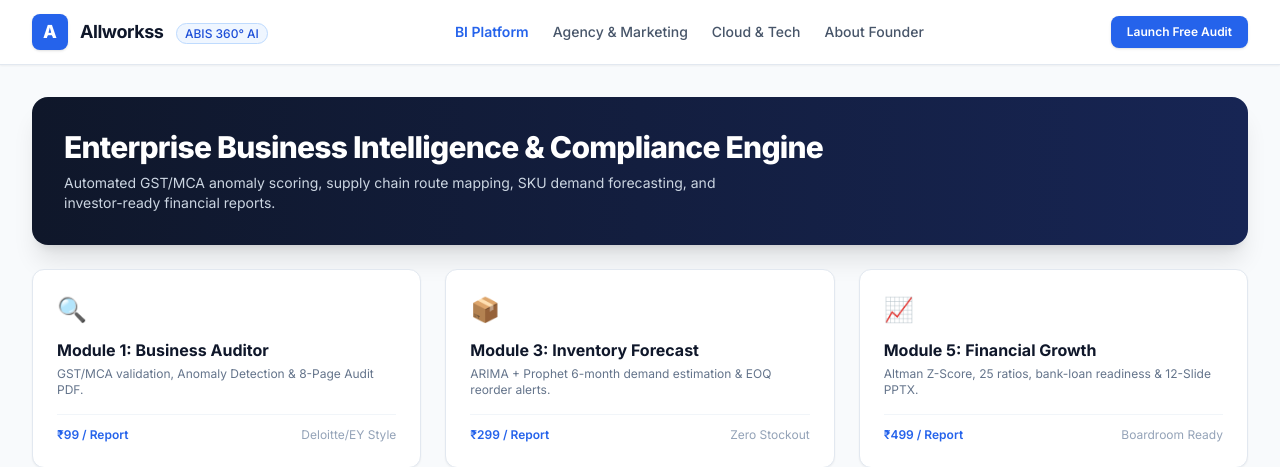
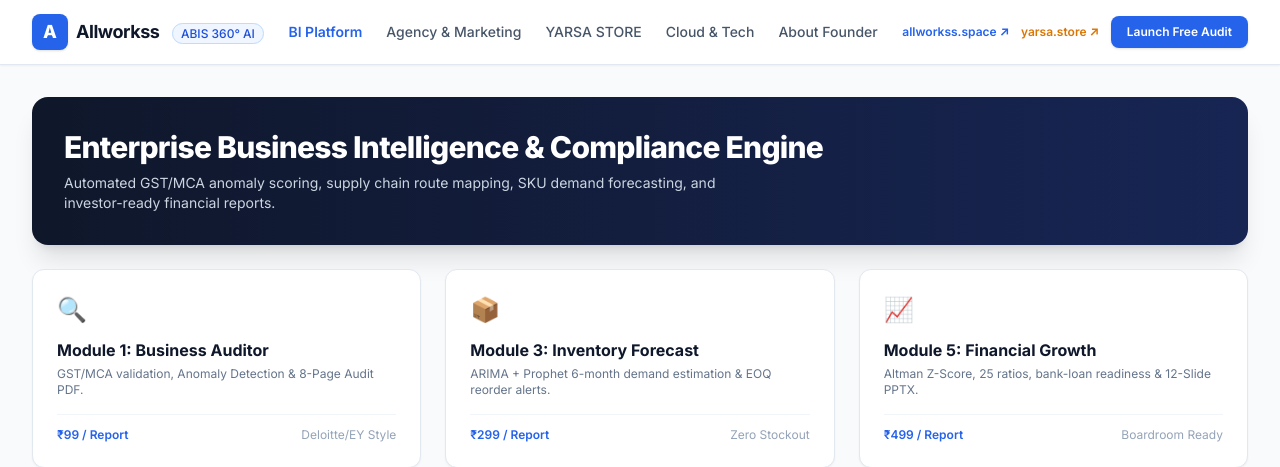
Before and after one commit to AllWorkss/AllWorkss.in, a Python web app: template templates/dashboard.html in a window 1280 px wide. Shown: the top 467 px of the page. Run offline with Jinja, Linux system fonts and the light colour scheme; the template is opened without the code that fills it, so the values that code supplies are empty; some libraries are stand-ins or nearby versions.

Commit message:
feat(seo): configure dual-domain routing for allworkss.in, allworkss.space, and yarsa.store with Yasar Intakhab Khan entity markup

```diff
--- a/public/robots.txt
+++ b/public/robots.txt
@@ -1,10 +1,10 @@
 User-agent: *
 Allow: /
-Allow: /templates/
 Allow: /static/
 Disallow: /tmp/
 Disallow: /api/v1/internal/
-Disallow: /admin/
 
+Sitemap: https://allworkss.in/sitemap.xml
 Sitemap: https://allworkss.space/sitemap.xml
-Host: https://allworkss.space
+Sitemap: https://yarsa.store/sitemap.xml
+Host: https://allworkss.in
--- a/templates/dashboard.html
+++ b/templates/dashboard.html
@@ -4,13 +4,13 @@
   <!-- Primary Meta Tags -->
   <meta charset="UTF-8">
   <meta name="viewport" content="width=device-width, initial-scale=1.0">
-  <title>Allworkss ABIS — 360° AI Business Intelligence Suite &amp; Digital Agency</title>
-  <meta name="title" content="Allworkss ABIS — 360° AI Business Intelligence Suite &amp; Digital Agency">
-  <meta name="description" content="AI platform &amp; agency for Indian SMEs, CAs &amp; Enterprises. Automated GST/MCA compliance audits, ARIMA inventory forecasting, Meta Ads CAPI, technical SEO, and 8-page investor PDF reports.">
-  <meta name="keywords" content="Business Intelligence India, SME GST Audit Software, MCA Anomaly Detection, Demand Forecasting ARIMA, Meta Ads Agency Mumbai, Cloud Management GCP, Allworkss ABIS, Yasar Khan">
+  <title>Allworkss ABIS — 360° AI Business Intelligence Suite, Digital Agency & YARSA STORE</title>
+  <meta name="title" content="Allworkss ABIS — 360° AI Business Intelligence Suite, Digital Agency & YARSA STORE">
+  <meta name="description" content="Official Enterprise Ecosystem for YARSA ALLWORKSS (OPC) PVT LTD. Platform features ABIS 360° AI (allworkss.space), Agency Consultancy (allworkss.in), and YARSA STORE (yarsa.store). Founder: Yasar Intakhab Khan.">
+  <meta name="keywords" content="Business Intelligence India, SME GST Audit Software, MCA Anomaly Detection, Demand Forecasting ARIMA, Meta Ads Agency Mumbai, Cloud Management GCP, YARSA STORE, Yasar Khan">
   <meta name="author" content="Yasar Intakhab Khan">
   <meta name="robots" content="index, follow, max-snippet:-1, max-image-preview:large, max-video-preview:-1">
-  <link rel="canonical" href="https://allworkss.space/">
+  <link rel="canonical" href="https://allworkss.in/">
 
   <!-- Geo & Regional Targeting (Thane, Mumbai, India) -->
   <meta name="geo.region" content="IN-MH">
@@ -18,97 +18,60 @@
   <meta name="geo.position" content="19.2183;72.9781">
   <meta name="ICBM" content="19.2183, 72.9781">
 
-  <!-- Open Graph / Facebook / Meta Ads Preview -->
-  <meta property="og:type" content="website">
-  <meta property="og:url" content="https://allworkss.space/">
-  <meta property="og:title" content="Allworkss ABIS — 360° AI Business Intelligence Suite &amp; Growth Agency">
-  <meta property="og:description" content="Instant business health audits, demand predictions, supply chain optimization &amp; boardroom PPTX decks in under 3 minutes.">
-  <meta property="og:image" content="https://allworkss.space/static/images/og-abis-preview.webp">
-  <meta property="og:site_name" content="Allworkss">
-  <meta property="og:locale" content="en_IN">
-
-  <!-- Twitter Meta -->
-  <meta name="twitter:card" content="summary_large_image">
-  <meta name="twitter:url" content="https://allworkss.space/">
-  <meta name="twitter:title" content="Allworkss ABIS — Enterprise AI for Indian SMEs">
-  <meta name="twitter:description" content="Comprehensive GST compliance, inventory optimization, and full-stack digital growth services.">
-  <meta name="twitter:image" content="https://allworkss.space/static/images/og-abis-preview.webp">
-
-  <!-- JSON-LD Multi-Entity Structured Data -->
+  <!-- Person & Organization Multi-Schema Injection -->
   <script type="application/ld+json">
   {
     "@context": "https://schema.org",
     "@graph": [
       {
-        "@type": "SoftwareApplication",
-        "@id": "https://allworkss.space/#software",
-        "name": "Allworkss Business Intelligence Suite (ABIS)",
-        "applicationCategory": "BusinessApplication",
-        "operatingSystem": "All Cloud & Modern Web Browsers",
-        "offers": [
-          {
-            "@type": "Offer",
-            "name": "Module 1 Business Auditor",
-            "price": "99.00",
-            "priceCurrency": "INR"
+        "@type": "Person",
+        "@id": "https://allworkss.in/#yasar-khan",
+        "name": "Yasar Intakhab Khan",
+        "jobTitle": "Founder & Chief Technology Officer",
+        "worksFor": {
+          "@type": "Organization",
+          "name": "YARSA ALLWORKSS (OPC) PRIVATE LIMITED",
+          "url": "https://allworkss.in"
         },
-          {
-            "@type": "Offer",
-            "name": "Module 5 Financial Growth Engine",
-            "price": "499.00",
-            "priceCurrency": "INR"
-          }
+        "url": "https://allworkss.in",
+        "sameAs": [
+          "https://github.com/AllWorkss",
+          "https://allworkss.in/credentials",
+          "https://allworkss.space"
         ],
-        "author": {
-          "@type": "Person",
-          "name": "Yasar Intakhab Khan",
-          "jobTitle": "Founder & Chief Technology Officer"
-        }
-      },
-      {
-        "@type": "LocalBusiness",
-        "@id": "https://allworkss.space/#business",
-        "name": "Allworkss Consultancy & Digital Solutions",
-        "url": "https://allworkss.space",
-        "telephone": "+91-9967376681",
-        "priceRange": "₹₹",
-        "address": {
-          "@type": "PostalAddress",
-          "addressLocality": "Thane",
-          "addressRegion": "Maharashtra",
-          "addressCountry": "IN"
-        },
-        "founder": {
-          "@type": "Person",
-          "name": "Yasar Intakhab Khan"
-        },
+        "alumniOf": "Mumbai Metropolitan Region Tech Ecosystem",
         "knowsAbout": [
-          "GST & MCA Compliance Auditing",
-          "Technical SEO & Programmatic Indexing",
-          "Meta Ads CAPI & Conversion Optimization",
-          "Cloud Serverless Architecture (GCP & Docker)",
-          "B2B Sales Funnel Architecture"
+          "Full-Stack Python FastAPI Engineering",
+          "Enterprise Business Intelligence & Compliance",
+          "GST & MCA Financial Anomaly Auditing",
+          "Machine Learning Forecasting (ARIMA & Isolation Forest)",
+          "Performance Marketing & Meta Ads CAPI Architecture",
+          "Cloud Containerization (Google Cloud Run & Docker)"
         ]
       },
       {
-        "@type": "FAQPage",
-        "@id": "https://allworkss.space/#faq",
-        "mainEntity": [
+        "@type": "Organization",
+        "@id": "https://allworkss.in/#organization",
+        "name": "YARSA ALLWORKSS (OPC) PRIVATE LIMITED",
+        "url": "https://allworkss.in",
+        "founder": {
+          "@id": "https://allworkss.in/#yasar-khan"
+        },
+        "subOrganization": [
           {
-            "@type": "Question",
-            "name": "How does the ABIS Business Auditor validate GST & MCA filings?",
-            "acceptedAnswer": {
-              "@type": "Answer",
-              "text": "The platform analyzes official MCA data structures, validates 15-digit GSTIN formats, and uses statistical Isolation Forest anomaly algorithms to detect operational and compliance discrepancies instantly."
-            }
+            "@type": "SoftwareApplication",
+            "@id": "https://allworkss.space/#abis-software",
+            "name": "Allworkss Business Intelligence Suite (ABIS)",
+            "url": "https://allworkss.space",
+            "applicationCategory": "BusinessApplication",
+            "operatingSystem": "Cloud-based Web Platform"
           },
           {
-            "@type": "Question",
-            "name": "What reports are generated after the AI analysis?",
-            "acceptedAnswer": {
-              "@type": "Answer",
-              "text": "Users receive an instant 8-page Deloitte/EY style enterprise PDF audit report alongside a 12-slide dark-themed boardroom PPTX presentation deck."
-            }
+            "@type": "WebSite",
+            "@id": "https://yarsa.store/#yarsa-store",
+            "name": "YARSA STORE",
+            "url": "https://yarsa.store",
+            "description": "Consumer Lifestyle & B2B Wholesale Supply — Where Style, Service & Scale Unite"
           }
         ]
       }
@@ -129,10 +92,11 @@
 
 <body class="h-full flex flex-col" x-data="{ activeTab: 'audit-engine', mobileMenu: false }">
 
-  <!-- Enterprise Header -->
+  <!-- Enterprise Header with Dual-Domain Cross Navigation -->
   <header class="bg-white border-b border-slate-200 sticky top-0 z-40 shadow-sm">
     <div class="max-w-7xl mx-auto px-4 sm:px-6 lg:px-8 h-16 flex items-center justify-between">
       <div class="flex items-center space-x-3">
+        <a href="https://allworkss.in" class="flex items-center space-x-2">
           <div class="h-9 w-9 bg-blue-600 rounded-lg flex items-center justify-center text-white font-black text-lg shadow">
             A
           </div>
@@ -140,16 +104,24 @@
             <span class="text-lg font-bold text-slate-900 tracking-tight">Allworkss</span>
             <span class="text-xs bg-blue-50 text-blue-700 px-2 py-0.5 rounded-full font-medium ml-2 border border-blue-200">ABIS 360° AI</span>
           </div>
+        </a>
       </div>
 
       <nav class="hidden md:flex items-center space-x-6 text-sm font-medium text-slate-600">
         <button @click="activeTab = 'audit-engine'" :class="activeTab === 'audit-engine' ? 'text-blue-600 font-semibold' : 'hover:text-slate-900'">BI Platform</button>
         <button @click="activeTab = 'agency-services'" :class="activeTab === 'agency-services' ? 'text-blue-600 font-semibold' : 'hover:text-slate-900'">Agency &amp; Marketing</button>
+        <button @click="activeTab = 'yarsa-store'" :class="activeTab === 'yarsa-store' ? 'text-amber-600 font-semibold' : 'hover:text-slate-900'">YARSA STORE</button>
         <button @click="activeTab = 'cloud-tech'" :class="activeTab === 'cloud-tech' ? 'text-blue-600 font-semibold' : 'hover:text-slate-900'">Cloud &amp; Tech</button>
         <button @click="activeTab = 'leadership'" :class="activeTab === 'leadership' ? 'text-blue-600 font-semibold' : 'hover:text-slate-900'">About Founder</button>
       </nav>
 
       <div class="flex items-center space-x-3">
+        <a href="https://allworkss.space" target="_blank" rel="noopener noreferrer" class="text-xs font-semibold text-blue-600 hover:text-blue-800">
+          allworkss.space ↗
+        </a>
+        <a href="https://yarsa.store" target="_blank" rel="noopener noreferrer" class="text-xs font-semibold text-amber-600 hover:text-amber-800">
+          yarsa.store ↗
+        </a>
         <a href="#run-audit" class="px-4 py-2 bg-blue-600 hover:bg-blue-700 text-white text-xs font-semibold rounded-lg shadow transition">
           Launch Free Audit
         </a>
@@ -160,7 +132,7 @@
   <!-- Dynamic Service Views -->
   <main class="max-w-7xl mx-auto px-4 sm:px-6 lg:px-8 py-8 flex-1 w-full">
 
-    <!-- View 1: 5 Core BI Modules (Existing Architecture) -->
+    <!-- View 1: 5 Core BI Modules (Existing Architecture Preserved) -->
     <section x-show="activeTab === 'audit-engine'" id="run-audit" class="space-y-6">
       <div class="bg-gradient-to-r from-slate-900 to-blue-950 text-white p-8 rounded-2xl shadow-xl">
         <h1 class="text-2xl sm:text-3xl font-extrabold tracking-tight">Enterprise Business Intelligence &amp; Compliance Engine</h1>
@@ -234,7 +206,39 @@
       </div>
     </section>
 
-    <!-- View 3: Cloud & Technology Architecture -->
+    <!-- View 3: YARSA STORE (Retail & B2B Wholesale Supply) -->
+    <section x-show="activeTab === 'yarsa-store'" class="space-y-6">
+      <div class="bg-gradient-to-r from-amber-900 to-amber-950 text-white p-8 rounded-2xl shadow-xl">
+        <div class="inline-block px-3 py-1 bg-amber-500 text-slate-950 text-xs font-bold rounded-full uppercase tracking-wider mb-2">
+          Consumer Lifestyle &amp; B2B Enterprise Supply
+        </div>
+        <h2 class="text-2xl sm:text-3xl font-extrabold tracking-tight">YARSA STORE</h2>
+        <p class="text-amber-200 italic text-sm mt-1">
+          &quot;Where Style, Service &amp; Scale Unite&quot;
+        </p>
+        <p class="text-xs text-slate-300 mt-3 max-w-2xl leading-relaxed">
+          Operating under parent legal entity YARSA ALLWORKSS (OPC) PRIVATE LIMITED. Providing high-volume consumer merchandise and B2B wholesale product sourcing.
+        </p>
+      </div>
+
+      <div class="grid grid-cols-1 md:grid-cols-2 gap-6">
+        <div class="bg-white p-6 rounded-xl border border-slate-200 shadow-sm">
+          <h3 class="text-sm font-bold text-amber-700 uppercase tracking-wide">🛍️ Consumer Retail Verticals</h3>
+          <p class="text-xs text-slate-600 mt-2 leading-relaxed">
+            Fashion accessories, lifestyle merchandise, stationery, school pouches, men&apos;s jewelry, trending gift items, and everyday essentials.
+          </p>
+        </div>
+
+        <div class="bg-white p-6 rounded-xl border border-slate-200 shadow-sm">
+          <h3 class="text-sm font-bold text-amber-700 uppercase tracking-wide">📦 B2B Wholesale &amp; Custom Branding</h3>
+          <p class="text-xs text-slate-600 mt-2 leading-relaxed">
+            Bulk wholesale supply, custom corporate branding, white-label packaging, global product sourcing, and end-to-end retail business support.
+          </p>
+        </div>
+      </div>
+    </section>
+
+    <!-- View 4: Cloud & Technology Architecture -->
     <section x-show="activeTab === 'cloud-tech'" class="space-y-6">
       <div class="border-b border-slate-200 pb-4">
         <h2 class="text-xl font-bold text-slate-900">Cloud Systems Architecture &amp; DevOps</h2>
@@ -257,7 +261,7 @@
       </div>
     </section>
 
-    <!-- View 4: Founder Profile -->
+    <!-- View 5: Founder Profile & Entity Verification -->
     <section x-show="activeTab === 'leadership'" class="bg-white p-8 rounded-2xl border border-slate-200 shadow-sm space-y-4">
       <h2 class="text-xl font-bold text-slate-900">Executive Leadership &amp; System Architecture</h2>
       <div class="flex flex-col md:flex-row items-start gap-6 pt-2">
@@ -266,10 +270,15 @@
         </div>
         <div>
           <h3 class="text-base font-bold text-slate-900">Yasar Intakhab Khan</h3>
-          <p class="text-xs font-semibold text-blue-600">Founder &amp; Chief Technology Officer — Allworkss</p>
+          <p class="text-xs font-semibold text-blue-600">Founder &amp; Chief Technology Officer — YARSA ALLWORKSS (OPC) PRIVATE LIMITED</p>
           <p class="text-xs text-slate-600 mt-2 leading-relaxed">
-            Full-Stack AI and Cloud Systems Architect specializing in production Python FastAPI services, deterministic financial scoring models, containerized cloud infrastructure, and enterprise digital growth funnels.
+            Full-Stack AI and Cloud Systems Architect specializing in production Python FastAPI services, deterministic financial scoring models, containerized cloud infrastructure (GCP/Docker), and enterprise digital growth funnels.
           </p>
+          <div class="mt-3 flex items-center gap-4 text-xs font-semibold">
+            <a href="https://allworkss.in" className="text-blue-600 hover:underline">Agency: allworkss.in</a>
+            <a href="https://allworkss.space" className="text-blue-600 hover:underline">SaaS: allworkss.space</a>
+            <a href="https://yarsa.store" className="text-amber-600 hover:underline">Store: yarsa.store</a>
+          </div>
         </div>
       </div>
     </section>
```
Also changed, not shown: app/api/seo_routes.py (+14 -25 lines), public/sitemap.xml (+7 -18 lines), templates/base.html (added, +74 -0 lines). Lines whose indentation alone changed are shown as unchanged.
